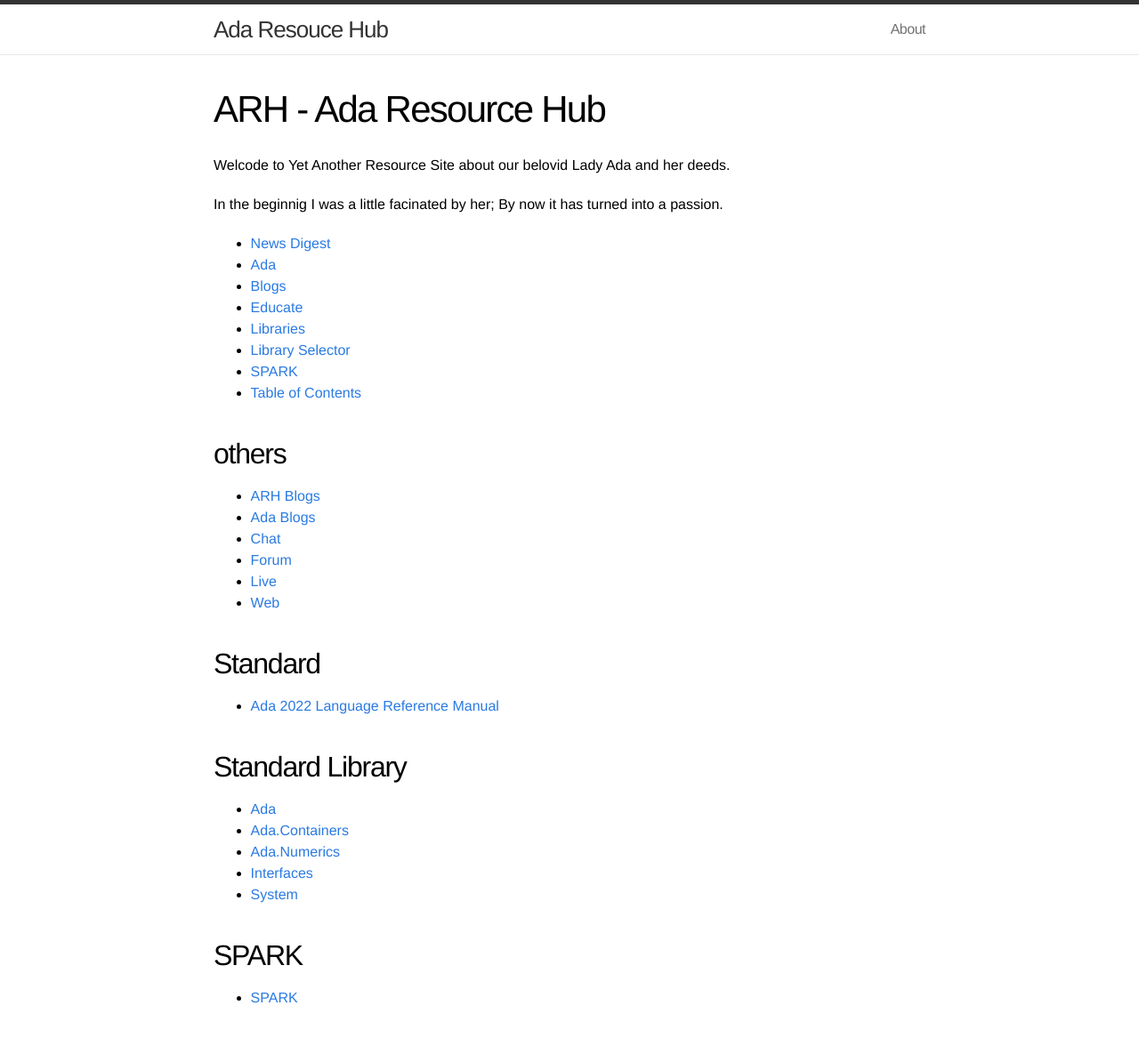
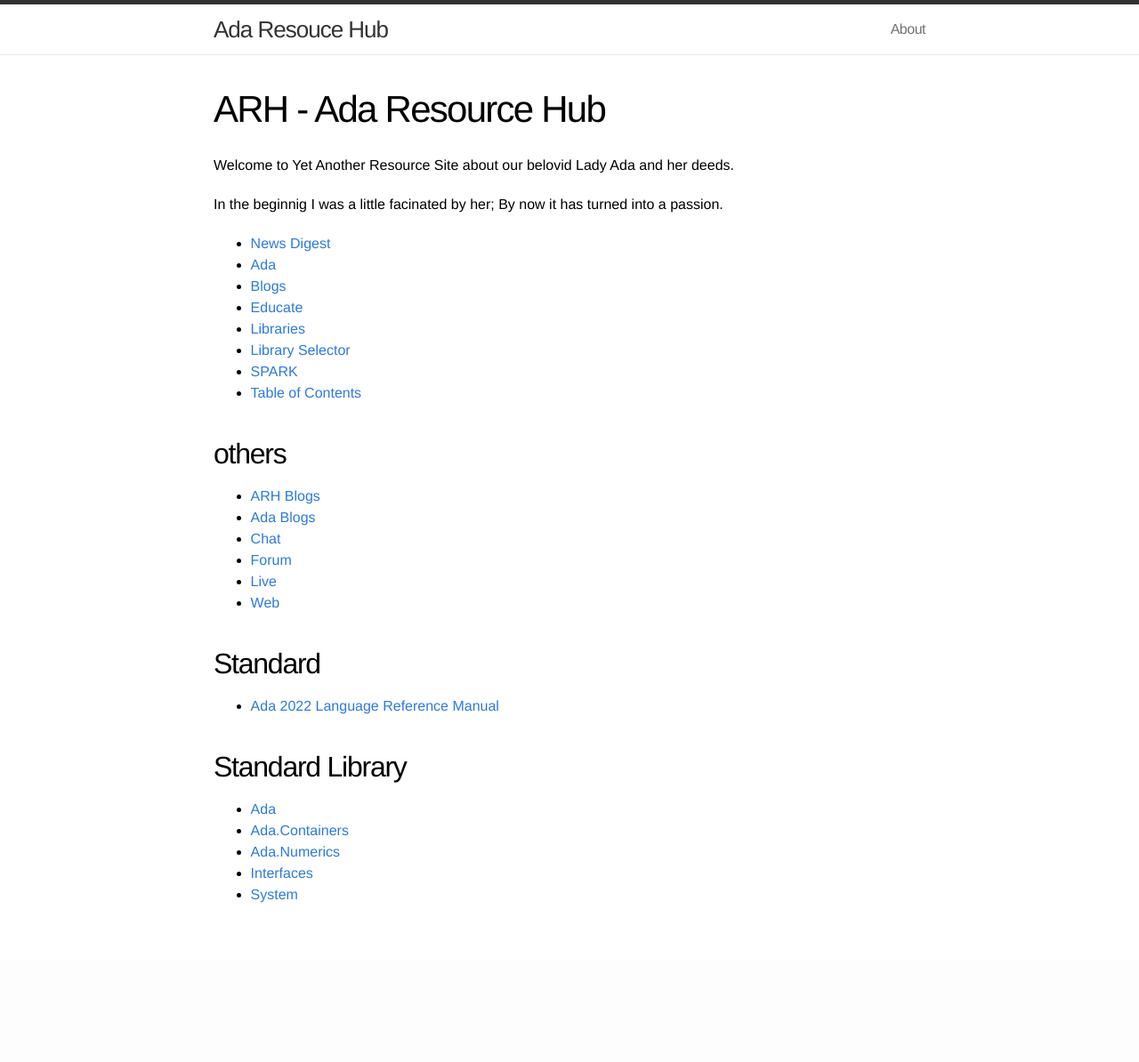
Before and after one commit to the-ARH/the-ARH.github.io, a Jekyll site: the page built from index.md, in a window 1280 px wide. Shown: the whole page at 89% size. Built offline with Jekyll 4.4.1, drawn with Linux system fonts in a browser that asks for light colours; our own code applies the rules of GitHub Pages for plain Markdown files; after the commit the page ends 1078 px from its top, so only the background shows below that.

Commit message:
Update index.md

```diff
--- a/index.md
+++ b/index.md
@@ -2,7 +2,7 @@
 title: ARH - Ada Resource Hub
 ---
 
-Welcode to Yet Another Resource Site about our belovid Lady Ada and her deeds.
+Welcome to Yet Another Resource Site about our belovid Lady Ada and her deeds.
 
 In the beginnig I was a little facinated by her; By now it has turned into
 a passion.
@@ -36,7 +36,3 @@ Standard Library
 - [Ada.Numerics](/ada/man/ada-numerics/)
 - [Interfaces](/ada/man/interfaces/)
 - [System](/ada/man/system/)
-
-SPARK
-----
-- [SPARK](/spark/)
```
